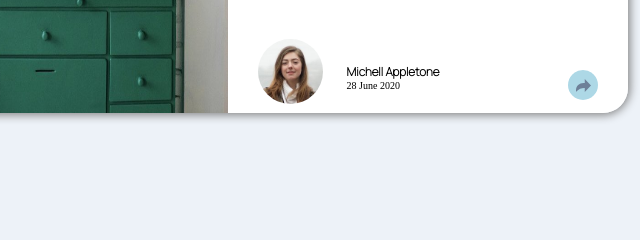
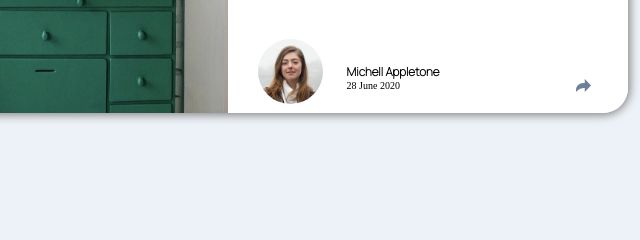
Before and after one commit to Damjan83/Artical-preview-component, a plain HTML site: page Pro1 Article preview component/index.html in a window 1280 px wide. Shown: the part 437-677 px from the top of the page, 362-1002 px from the left. Drawn offline with Linux system fonts and the light colour scheme.

Commit message:
Update style.css

```diff
--- a/Pro1 Article preview component/style.css
+++ b/Pro1 Article preview component/style.css
@@ -79,7 +79,7 @@ body{
     height: 30px;
     border-radius: 50%;
     display: flex;
-    background: lightblue;
+    background: l#EDF2F8;
     z-index: 10;
     margin-top: 93px;
     cursor: pointer;
```
